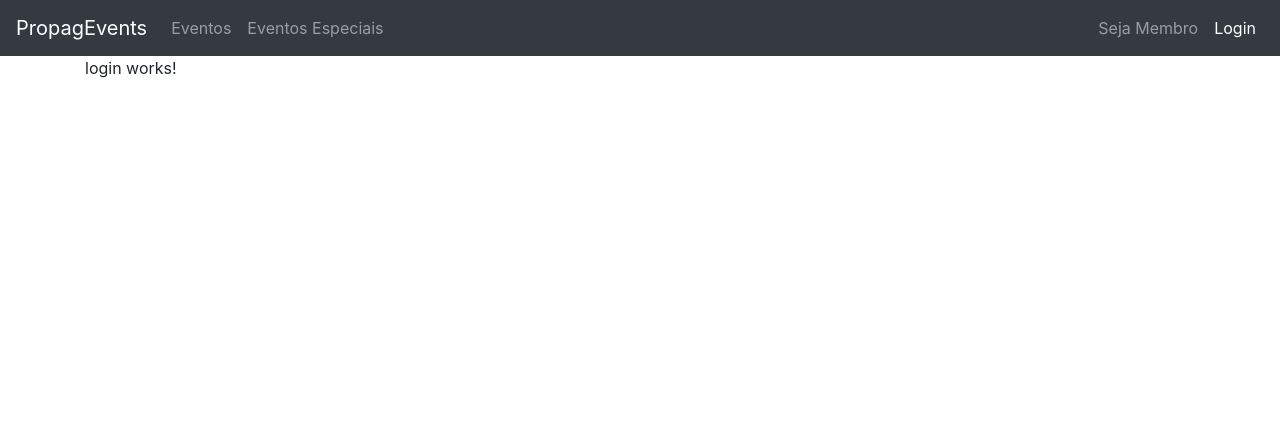
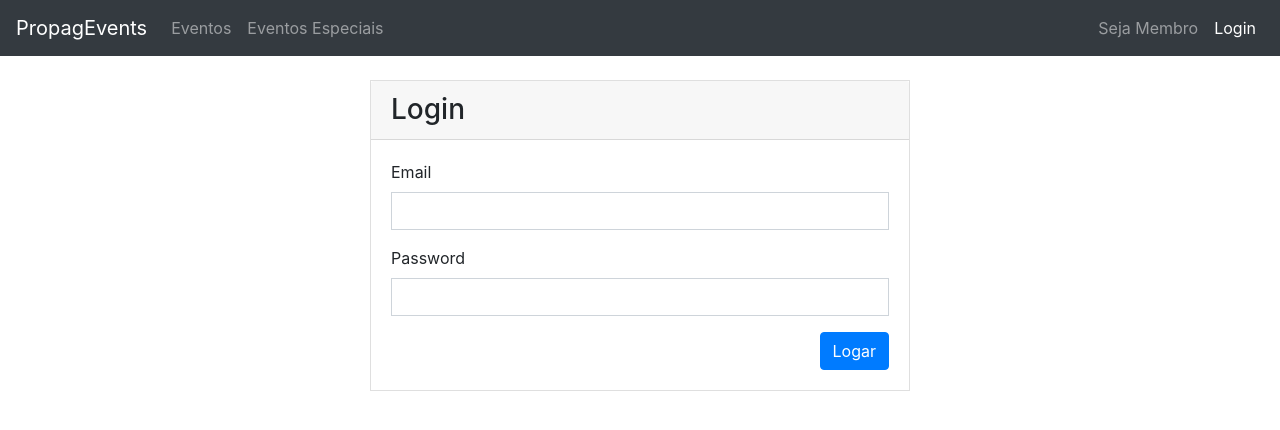
Before and after one commit to RCOliveira98/PropagEvents, an Angular app in the folder client-app/: page /login in a window 1280 px wide. Shown: the top 430 px of the page. Built offline with nearby package versions, Linux system fonts and the light colour scheme.

Commit message:
Create UI do componente Login e ajustes na class e view de Register.

```diff
--- a/client-app/src/app/login/login.component.html
+++ b/client-app/src/app/login/login.component.html
@@ -1 +1,25 @@
-<p>login works!</p>
+<div class="row pt-4">
+    <div class="col-md-6 mx-auto">
+        <div class="card rounded-0">
+            <div class="card-header">
+                <h3 class="mb-0">Login</h3>
+            </div>
+            <div class="card-body">
+                <form class='form'>
+
+                    <div class="form-group">
+                        <label for="">Email</label>
+                        <input [(ngModel)]="userLogin.email" name='email' type="text" class='form-control rounded-0' required>
+                    </div>
+
+                    <div class="form-group">
+                        <label for="">Password</label>
+                        <input [(ngModel)]="userLogin.password" name='password' type="password" class='form-control rounded-0' required>
+                    </div>
+
+                    <button type='button' (click)='logar();' class='btn btn-primary float-right'>Logar</button>
+                </form>
+            </div>
+        </div>
+    </div>
+</div>
--- a/client-app/src/app/login/login.component.ts
+++ b/client-app/src/app/login/login.component.ts
@@ -7,9 +7,14 @@
 })
 export class LoginComponent implements OnInit {
 
+  userLogin = {};
   constructor() { }
 
   ngOnInit() {
   }
 
+  public logar(){
+    console.log(this.userLogin);
+  }
+
 }
--- a/client-app/src/app/register/register.component.html
+++ b/client-app/src/app/register/register.component.html
@@ -17,7 +17,7 @@
                         <input [(ngModel)]="user.password" name='password' type="password" class='form-control rounded-0' required>
                     </div>
 
-                    <button type='button' (click)='display();' class='btn btn-primary float-right'>Confirmar</button>
+                    <button type='button' (click)='register();' class='btn btn-primary float-right'>Confirmar</button>
                 </form>
             </div>
         </div>
--- a/client-app/src/app/register/register.component.ts
+++ b/client-app/src/app/register/register.component.ts
@@ -14,7 +14,7 @@
   ngOnInit() {
   }
 
-  display(): void {
+  resgister(): void {
     console.log(this.user);
     this.service.newRegister(this.user).subscribe(
       res => console.log(res),
```
